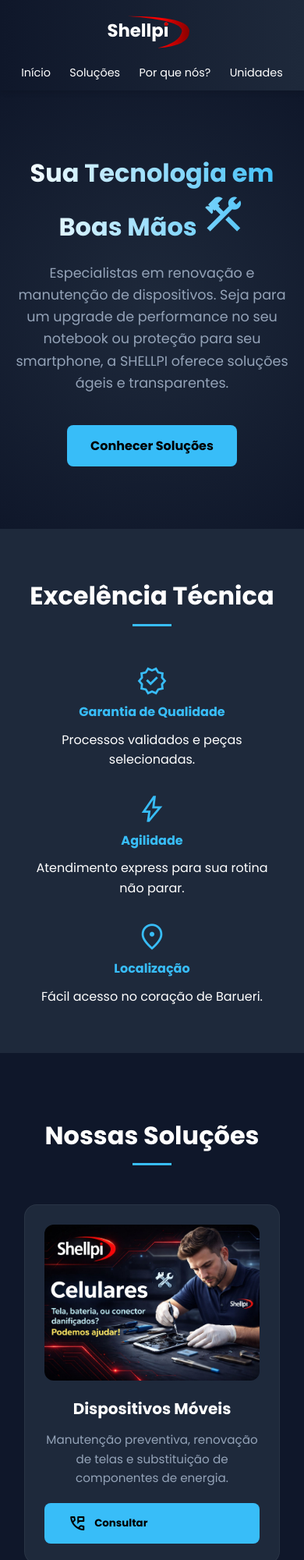
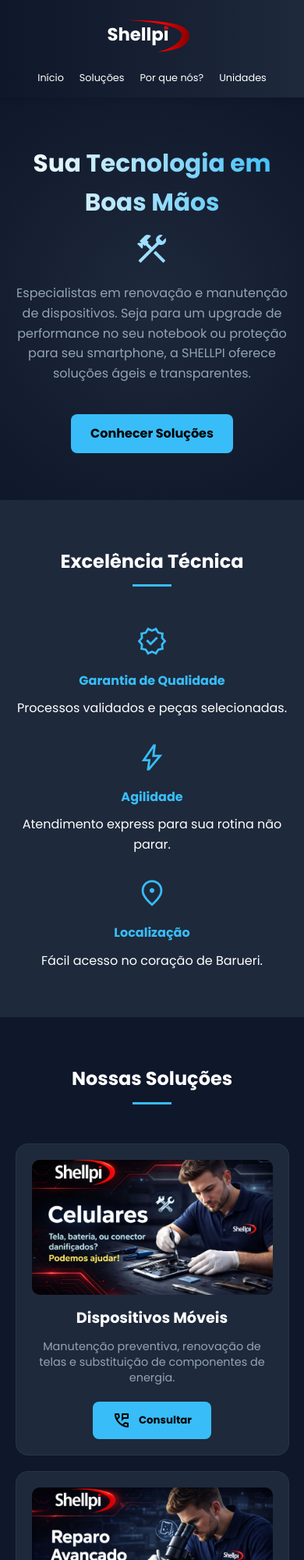
Before and after one commit to Dalmovulg/site-SHELLPI, a plain HTML site: page index.html in a window 390 px wide. Shown: the top 2000 px of the page at 78% size. Drawn offline with nearby package versions, Linux system fonts and the light colour scheme.

Commit message:
fix: ajusta tamanho das imagens para qualquer tela

```diff
--- a/index.html
+++ b/index.html
@@ -44,11 +44,13 @@
             background: var(--bg-main);
             color: var(--text-white);
             line-height: 1.6;
+            overflow-x: hidden;
+            /* Evita scroll horizontal */
         }
 
         header {
             background: linear-gradient(90deg, #0f172a, #1e293b);
-            padding: 15px 8%;
+            padding: 15px 5%;
             display: flex;
             justify-content: space-between;
             align-items: center;
@@ -63,6 +65,12 @@
             align-items: center;
         }
 
+        nav {
+            display: flex;
+            flex-wrap: wrap;
+            justify-content: center;
+        }
+
         nav a {
             margin-left: 20px;
             text-decoration: none;
@@ -70,6 +78,7 @@
             font-weight: 500;
             transition: 0.3s;
             font-size: 0.9rem;
+            white-space: nowrap;
         }
 
         nav a:hover {
@@ -78,20 +87,24 @@
 
         .hero {
             text-align: center;
-            padding: 120px 20px;
+            padding: 100px 5%;
             background: radial-gradient(circle at center, #1e293b 0%, #0f172a 100%);
         }
 
         .hero h1 {
-            font-size: clamp(2rem, 5vw, 3.5rem);
+            font-size: clamp(1.8rem, 8vw, 3.5rem);
             margin-bottom: 20px;
             background: linear-gradient(to right, #fff, var(--primary));
             -webkit-background-clip: text;
             -webkit-text-fill-color: transparent;
+            display: flex;
+            flex-direction: column;
+            align-items: center;
+            gap: 10px;
         }
 
         .hero p {
-            font-size: 1.1rem;
+            font-size: clamp(1rem, 3vw, 1.1rem);
             max-width: 800px;
             margin: 0 auto 40px;
             color: var(--text-gray);
@@ -99,7 +112,7 @@
 
         .btn {
             background: var(--primary);
-            padding: 14px 30px;
+            padding: 12px 25px;
             border: none;
             border-radius: 8px;
             color: #000;
@@ -107,9 +120,12 @@
             text-decoration: none;
             display: inline-flex;
             align-items: center;
+            justify-content: center;
             gap: 10px;
             cursor: pointer;
             transition: all 0.3s ease;
+            width: fit-content;
+            margin: 0 auto;
         }
 
         .btn:hover {
@@ -119,9 +135,9 @@
 
         .section-title {
             text-align: center;
-            font-size: 2rem;
+            font-size: clamp(1.5rem, 5vw, 2rem);
             margin-bottom: 50px;
-            position: relative;
+            padding: 0 5%;
         }
 
         .section-title::after {
@@ -134,19 +150,19 @@
         }
 
         .products {
-            padding: 80px 8%;
+            padding: 60px 5%;
         }
 
         .grid {
             display: grid;
-            grid-template-columns: repeat(auto-fit, minmax(280px, 1fr));
-            gap: 25px;
-            justify-items: center;
+            grid-template-columns: repeat(auto-fit, minmax(260px, 1fr));
+            gap: 20px;
+            width: 100%;
         }
 
         .card {
             background: var(--bg-card);
-            padding: 25px;
+            padding: 20px;
             border-radius: 16px;
             text-align: center;
             transition: 0.4s;
@@ -154,97 +170,117 @@
             display: flex;
             flex-direction: column;
             height: 100%;
+            overflow: hidden;
         }
 
         .card:hover {
-            transform: translateY(-10px);
+            transform: translateY(-5px);
             border-color: var(--primary);
-            box-shadow: 0 20px 25px -5px rgba(0, 0, 0, 0.3);
+            box-shadow: 0 15px 30px -10px rgba(0, 0, 0, 0.5);
         }
 
         .card img {
             width: 100%;
-            height: 200px;
+            aspect-ratio: 16 / 9;
+            /* Mantém a proporção independente da largura */
             object-fit: cover;
-            border-radius: 12px;
-            margin-bottom: 20px;
+            border-radius: 10px;
+            margin-bottom: 15px;
+            background: #0f172a;
+            /* Fallback de cor */
         }
 
         .card h3 {
-            margin-bottom: 12px;
-            font-size: 1.25rem;
+            margin-bottom: 10px;
+            font-size: 1.2rem;
+            color: var(--text-white);
         }
 
         .card p {
-            font-size: 0.95rem;
+            font-size: 0.9rem;
             color: var(--text-gray);
             margin-bottom: 20px;
             flex-grow: 1;
+            line-height: 1.4;
         }
 
         .trust-section {
             background: #1e293b;
-            padding: 60px 8%;
+            padding: 60px 5%;
             text-align: center;
         }
 
         .trust-grid {
             display: grid;
-            grid-template-columns: repeat(auto-fit, minmax(200px, 1fr));
+            grid-template-columns: repeat(auto-fit, minmax(180px, 1fr));
             gap: 30px;
-            margin-top: 40px;
+            margin-top: 30px;
         }
 
         .trust-item h4 {
             color: var(--primary);
-            margin-bottom: 10px;
+            margin: 10px 0;
         }
 
         footer {
             background: #020617;
-            padding: 60px 8% 20px;
+            padding: 50px 5% 20px;
             border-top: 1px solid #1e293b;
         }
 
         .footer-content {
             display: grid;
-            grid-template-columns: repeat(auto-fit, minmax(250px, 1fr));
-            gap: 40px;
-            margin-bottom: 40px;
+            grid-template-columns: repeat(auto-fit, minmax(200px, 1fr));
+            gap: 30px;
+            margin-bottom: 30px;
         }
 
         .footer-info h4 {
-            margin-bottom: 20px;
+            margin-bottom: 15px;
             color: var(--primary);
+            font-size: 1rem;
         }
 
         .footer-info p {
-            font-size: 0.9rem;
+            font-size: 0.85rem;
             color: var(--text-gray);
-            margin-bottom: 10px;
+            margin-bottom: 8px;
         }
 
         .copyright {
             text-align: center;
             padding-top: 20px;
-            border-top: 1px solid rgba(255,255,255,0.05);
-            font-size: 0.8rem;
+            border-top: 1px solid rgba(255, 255, 255, 0.05);
+            font-size: 0.75rem;
             color: #475569;
         }
 
+        /* Mobile specific adjustments */
         @media (max-width: 768px) {
             header {
                 flex-direction: column;
-                padding: 10px;
+                gap: 15px;
+                padding: 15px 5%;
             }
+
             nav {
-                margin-top: 10px;
+                gap: 10px;
             }
+
             nav a {
-                margin: 0 10px;
+                margin: 0 5px;
+                font-size: 0.8rem;
             }
+
             .hero {
-                padding: 80px 20px;
+                padding: 60px 5%;
+            }
+
+            .grid {
+                grid-template-columns: 1fr;
+                /* Coluna única em telas bem pequenas */
+                max-width: 400px;
+                margin: 0 auto;
             }
         }
     </style>
@@ -277,7 +313,7 @@
 
     <main>
         <section class="hero">
-            <h1>Sua Tecnologia em Boas Mãos <span class="material-symbols-outlined" style="font-size: 55px; font-weight: bolder;">construction</span></h1>
+            <h1>Sua Tecnologia em Boas Mãos <span class="material-symbols-outlined" style="font-size: 48px; color: var(--primary);">construction</span></h1>
             <p>
                 Especialistas em renovação e manutenção de dispositivos.
                 Seja para um upgrade de performance no seu notebook ou proteção para seu smartphone,
```
